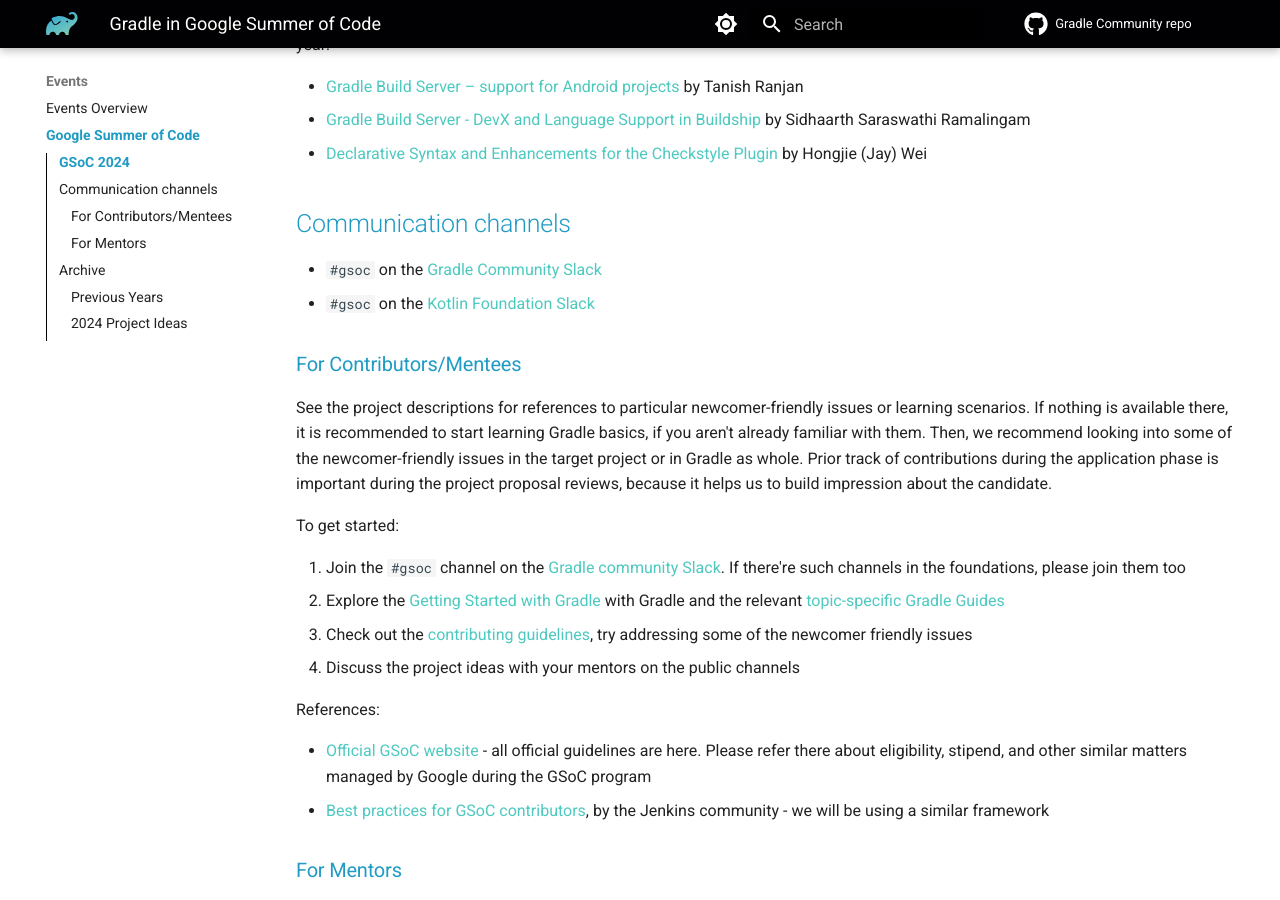
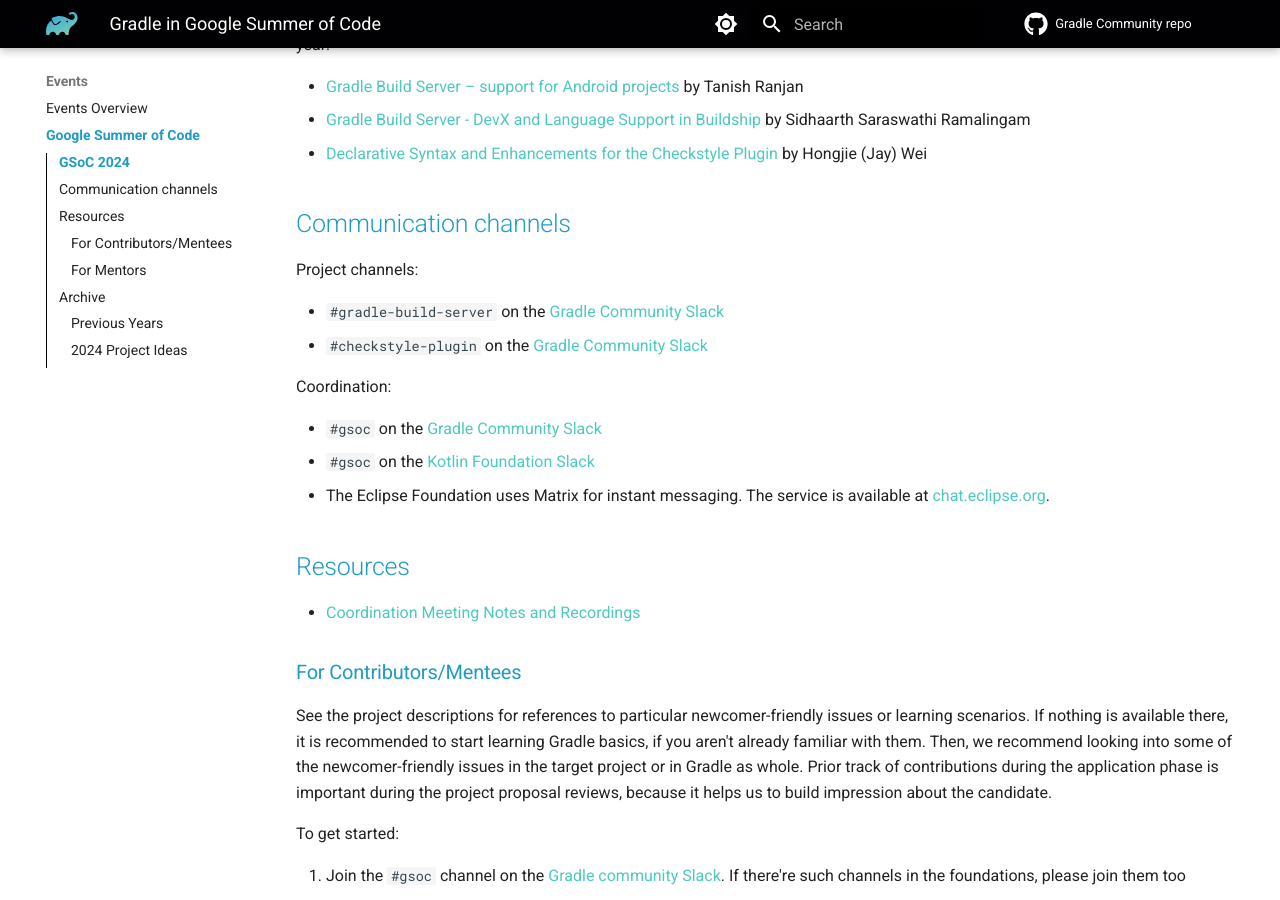
Before and after one commit to gradle/community, an MkDocs documentation site: the page built from docs/events/gsoc/README.md, in a window 1280 px wide and 900 px high, scrolled down 429 px. Built offline with MkDocs 1.6.1 and Material for MkDocs 9.7.7, drawn with Linux system fonts in a browser that asks for light colours; plug-ins that fetch from the network failed and are left out; comment, search, counter and statistics services are not loaded.

Commit message:
Add references to project channels and notes/recordings

```diff
--- a/docs/events/gsoc/README.md
+++ b/docs/events/gsoc/README.md
@@ -23,8 +23,20 @@ We have 3 projects this year:
 
 ## Communication channels
 
+Project channels:
+
+- `#gradle-build-server` on the [Gradle Community Slack](https://gradle.org/slack-invite)
+- `#checkstyle-plugin` on the [Gradle Community Slack](https://gradle.org/slack-invite)
+
+Coordination:
+
 - `#gsoc` on the [Gradle Community Slack](https://gradle.org/slack-invite)
 - `#gsoc` on the [Kotlin Foundation Slack](https://kotlinlang.org/community/)
+- The Eclipse Foundation uses Matrix for instant messaging. The service is available at [chat.eclipse.org](https://chat.eclipse.org/).
+
+## Resources
+
+- [Coordination Meeting Notes and Recordings](https://drive.google.com/drive/folders/19PAIb36Bm_9Y300oJ_2JBMFU6kjOwNvX?usp=drive_link)
 
 ### For Contributors/Mentees
 
```
